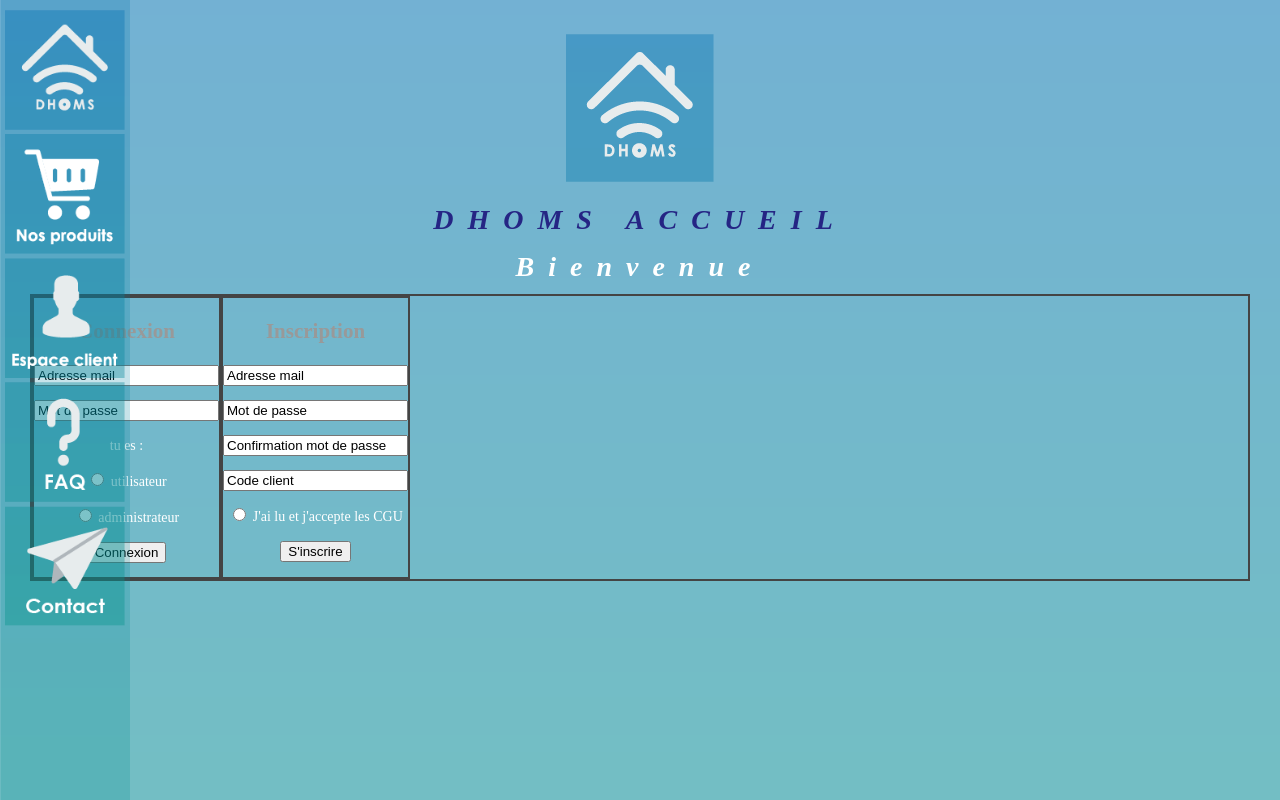
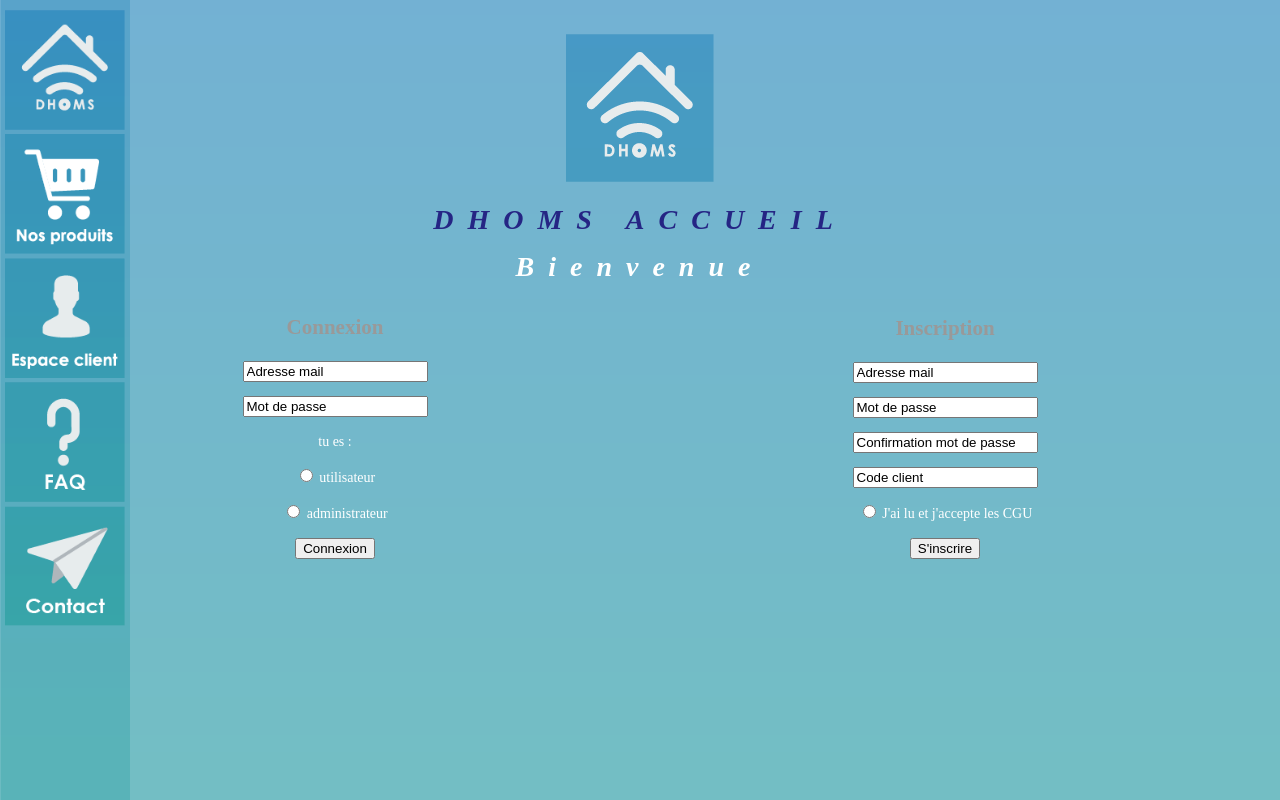
Before and after one commit to paulduval35/APP-7d, a PHP site: page /pageinscripton.php in a window 1280 px wide. Run offline with PHP 8.4, Linux system fonts and the light colour scheme.

Commit message:
CSS page inscription flexbox

```diff
--- a/DHOMS/Vues/styleinscription.css
+++ b/DHOMS/Vues/styleinscription.css
@@ -40,9 +40,11 @@
 
 #acceuil {
     display: flex;
-    border: 2px solid #444;
+    justify-content: space-around;
+    align-items: center;
 }
 
-.element{
-    border: 2px solid #444;
+.element {
+    width: 50%;
+    height: 90%;
 }
```
